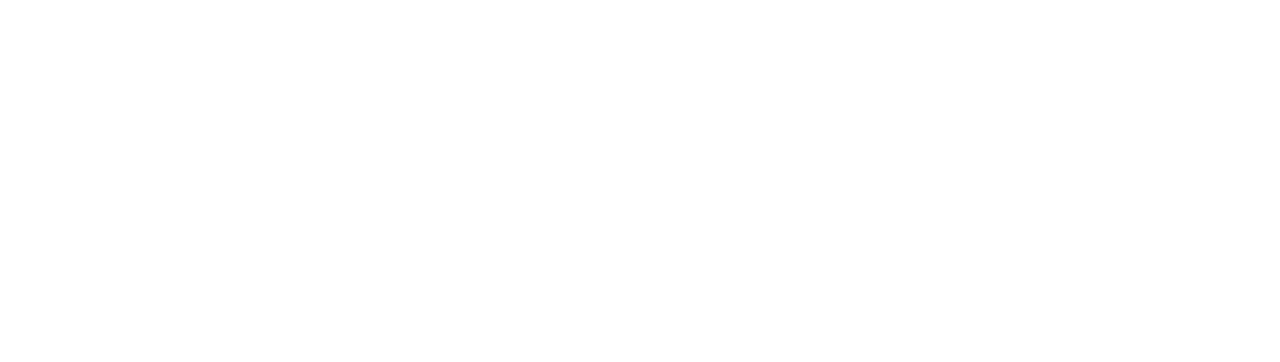
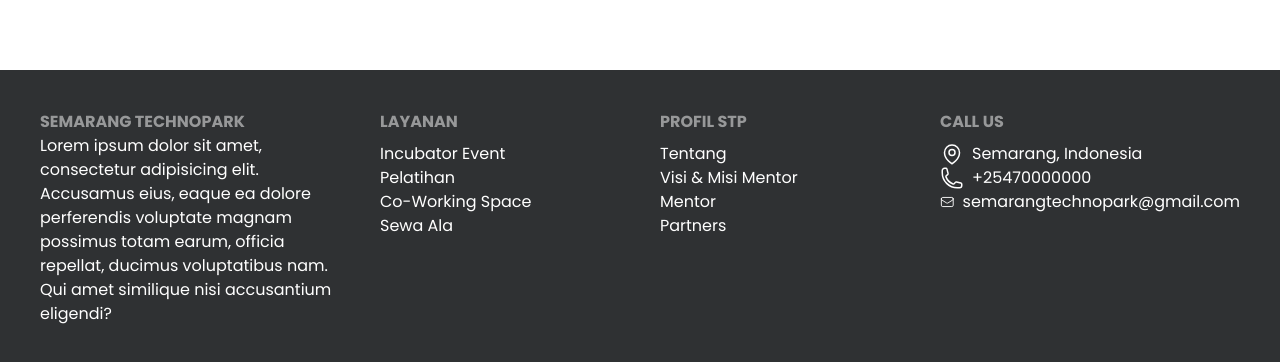
Before and after one commit to adhipramanax/Semarang-Technopark, a React (Create React App) app: page /profile in a window 1280 px wide. Shown: the part 2056-2418 px from the top of the page. Before the commit the page ends 2126 px from the top, so only its background shows below. Built offline with nearby package versions, Linux system fonts and the light colour scheme.

Commit message:
[Alwi] Fixing UI Profile.

```diff
--- a/src/pages/Profile/Hero.jsx
+++ b/src/pages/Profile/Hero.jsx
@@ -18,7 +18,7 @@
           src="https://res.cloudinary.com/dna8dexwi/image/upload/v1663012615/semarang-technopark/right_rx8ogg.png"
           alt=""
         />
-        <div className="z-50 h-[90vh] flex flex-col justify-center items-center z-40">
+        <div className="h-[90vh] flex flex-col justify-center items-center z-40">
           <h1 className="z-50 text-center text-4xl text-white font-bold leading-relaxed mb-2 lg:text-[60px]">
             Semarang Technopark
           </h1>
--- a/src/pages/Profile/index.jsx
+++ b/src/pages/Profile/index.jsx
@@ -2,6 +2,7 @@
 import Hero from "./Hero";
 import Features from "./Features";
 import VisiMisi from "./VisiMisi";
+import Footer from "../../components/Footer";
 
 import stp from "../../assets/images/stp.png";
 import inkubasi from "../../assets/images/inkubasi.png";
@@ -79,6 +80,7 @@
       <section>
         <VisiMisi />
       </section>
+      <Footer />
     </>
   );
 };
```
Also changed, not shown: src/pages/Inkubasi/index.jsx (added).
